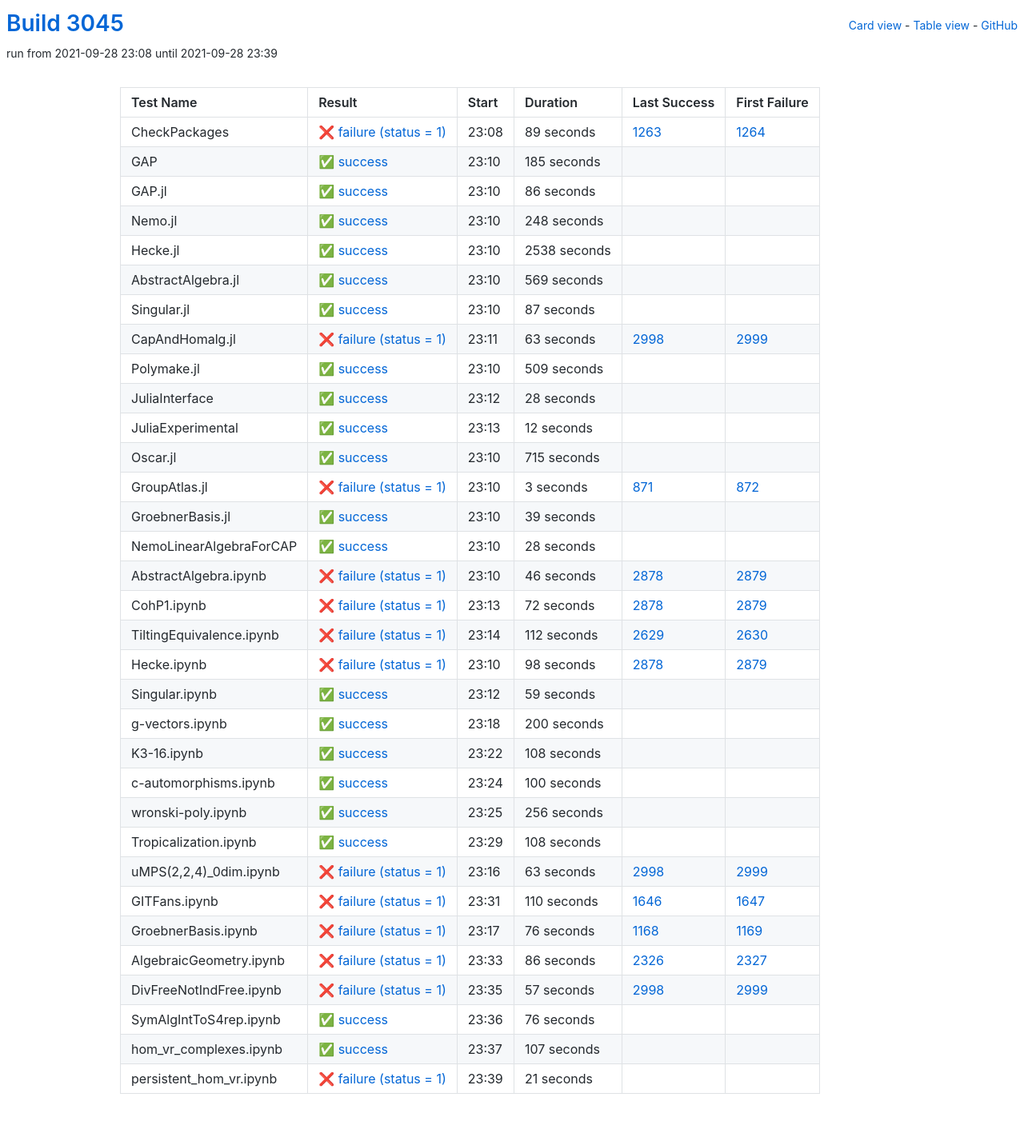
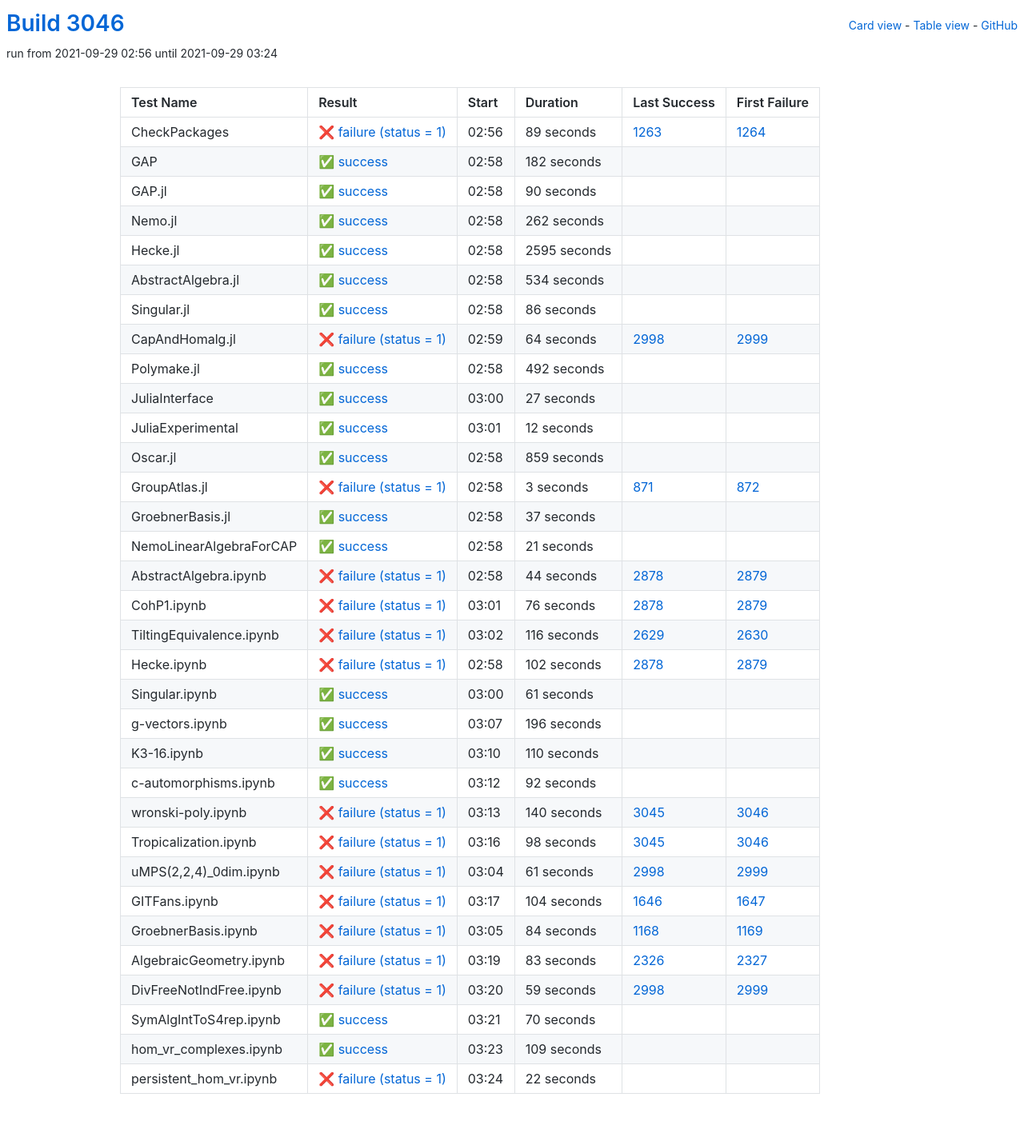
Before and after one commit to oscar-system/oscar-ci-status-stable, a Jekyll site: the page built from table.html, in a window 1280 px wide. Shown: the whole page at 80% size. Built offline with Jekyll 4.4.1, drawn with Linux system fonts in a browser that asks for light colours.

Commit message:
Build #3046

```diff
--- a/_data/ci.yml
+++ b/_data/ci.yml
@@ -1,6 +1,6 @@
 ---
-build: 3045
-build_url: https://oscarci.mathematik.uni-kl.de/job/oscar-stable/3045/
+build: 3046
+build_url: https://oscarci.mathematik.uni-kl.de/job/oscar-stable/3046/
 job: oscar-stable
 organization: oscar-system
 repo: oscar-ci-status-stable
@@ -8,8 +8,8 @@ repourl: https://github.com/oscar-system/oscar-ci-status-stable
 tests:
 - name: CheckPackages
   id: checkpackages
-  log: https://oscarci.mathematik.uni-kl.de/job/oscar-stable/3045/artifact/logs/build-3045/CheckPackages.log
-  start: 2021-09-28 23:08
+  log: https://oscarci.mathematik.uni-kl.de/job/oscar-stable/3046/artifact/logs/build-3046/CheckPackages.log
+  start: 2021-09-29 02:56
   success: false
   exitcode: 1
   status: failure
@@ -20,20 +20,68 @@ tests:
   first_failure_url: https://oscarci.mathematik.uni-kl.de/job/oscar-stable/1264/
 - name: GAP
   id: gap
-  log: https://oscarci.mathematik.uni-kl.de/job/oscar-stable/3045/artifact/logs/build-3045/GAP.log
-  start: 2021-09-28 23:10
+  log: https://oscarci.mathematik.uni-kl.de/job/oscar-stable/3046/artifact/logs/build-3046/GAP.log
+  start: 2021-09-29 02:58
   success: true
   exitcode: 0
   status: success
-  duration: 185
+  duration: 182
   last_success: false
   last_success_url:
   first_failure: false
   first_failure_url:
 - name: GAP.jl
   id: gap-jl
-  log: https://oscarci.mathematik.uni-kl.de/job/oscar-stable/3045/artifact/logs/build-3045/GAP.jl.log
-  start: 2021-09-28 23:10
+  log: https://oscarci.mathematik.uni-kl.de/job/oscar-stable/3046/artifact/logs/build-3046/GAP.jl.log
+  start: 2021-09-29 02:58
+  success: true
+  exitcode: 0
+  status: success
+  duration: 90
+  last_success: false
+  last_success_url:
+  first_failure: false
+  first_failure_url:
+- name: Nemo.jl
+  id: nemo-jl
+  log: https://oscarci.mathematik.uni-kl.de/job/oscar-stable/3046/artifact/logs/build-3046/Nemo.jl.log
+  start: 2021-09-29 02:58
+  success: true
+  exitcode: 0
+  status: success
+  duration: 262
+  last_success: false
+  last_success_url:
+  first_failure: false
+  first_failure_url:
+- name: Hecke.jl
+  id: hecke-jl
+  log: https://oscarci.mathematik.uni-kl.de/job/oscar-stable/3046/artifact/logs/build-3046/Hecke.jl.log
+  start: 2021-09-29 02:58
+  success: true
+  exitcode: 0
+  status: success
+  duration: 2595
+  last_success: false
+  last_success_url:
+  first_failure: false
+  first_failure_url:
+- name: AbstractAlgebra.jl
+  id: abstractalgebra-jl
+  log: https://oscarci.mathematik.uni-kl.de/job/oscar-stable/3046/artifact/logs/build-3046/AbstractAlgebra.jl.log
+  start: 2021-09-29 02:58
+  success: true
+  exitcode: 0
+  status: success
+  duration: 534
+  last_success: false
+  last_success_url:
+  first_failure: false
+  first_failure_url:
+- name: Singular.jl
+  id: singular-jl
+  log: https://oscarci.mathematik.uni-kl.de/job/oscar-stable/3046/artifact/logs/build-3046/Singular.jl.log
+  start: 2021-09-29 02:58
   success: true
   exitcode: 0
   status: success
@@ -42,94 +90,46 @@ tests:
   last_success_url:
   first_failure: false
   first_failure_url:
-- name: Nemo.jl
-  id: nemo-jl
-  log: https://oscarci.mathematik.uni-kl.de/job/oscar-stable/3045/artifact/logs/build-3045/Nemo.jl.log
-  start: 2021-09-28 23:10
-  success: true
-  exitcode: 0
-  status: success
-  duration: 248
-  last_success: false
-  last_success_url:
-  first_failure: false
-  first_failure_url:
-- name: Hecke.jl
-  id: hecke-jl
-  log: https://oscarci.mathematik.uni-kl.de/job/oscar-stable/3045/artifact/logs/build-3045/Hecke.jl.log
-  start: 2021-09-28 23:10
-  success: true
-  exitcode: 0
-  status: success
-  duration: 2538
-  last_success: false
-  last_success_url:
-  first_failure: false
-  first_failure_url:
-- name: AbstractAlgebra.jl
-  id: abstractalgebra-jl
-  log: https://oscarci.mathematik.uni-kl.de/job/oscar-stable/3045/artifact/logs/build-3045/AbstractAlgebra.jl.log
-  start: 2021-09-28 23:10
-  success: true
-  exitcode: 0
-  status: success
-  duration: 569
-  last_success: false
-  last_success_url:
-  first_failure: false
-  first_failure_url:
-- name: Singular.jl
-  id: singular-jl
-  log: https://oscarci.mathematik.uni-kl.de/job/oscar-stable/3045/artifact/logs/build-3045/Singular.jl.log
-  start: 2021-09-28 23:10
-  success: true
-  exitcode: 0
-  status: success
-  duration: 87
-  last_success: false
-  last_success_url:
-  first_failure: false
-  first_failure_url:
 - name: CapAndHomalg.jl
   id: capandhomalg-jl
-  log: https://oscarci.mathematik.uni-kl.de/job/oscar-stable/3045/artifact/logs/build-3045/CapAndHomalg.jl.log
-  start: 2021-09-28 23:11
+  log: https://oscarci.mathematik.uni-kl.de/job/oscar-stable/3046/artifact/logs/build-3046/CapAndHomalg.jl.log
+  start: 2021-09-29 02:59
   success: false
   exitcode: 1
   status: failure
-  duration: 63
+  duration: 64
   last_success: 2998
   last_success_url: https://oscarci.mathematik.uni-kl.de/job/oscar-stable/2998/
   first_failure: 2999
   first_failure_url: https://oscarci.mathematik.uni-kl.de/job/oscar-stable/2999/
 - name: Polymake.jl
   id: polymake-jl
-  log: https://oscarci.mathematik.uni-kl.de/job/oscar-stable/3045/artifact/logs/build-3045/Polymake.jl.log
-  start: 2021-09-28 23:10
+  log: https://oscarci.mathematik.uni-kl.de/job/oscar-stable/3046/artifact/logs/build-3046/Polymake.jl.log
+  start: 2021-09-29 02:58
   success: true
   exitcode: 0
   status: success
-  duration: 509
+  duration: 492
   last_success: false
   last_success_url:
   first_failure: false
   first_failure_url:
 - name: JuliaInterface
   id: juliainterface
-  log: https://oscarci.mathematik.uni-kl.de/job/oscar-stable/3045/artifact/logs/build-3045/JuliaInterface.log
-  start: 2021-09-28 23:12
+  log: https://oscarci.mathematik.uni-kl.de/job/oscar-stable/3046/artifact/logs/build-3046/JuliaInterface.log
+  start: 2021-09-29 03:00
   success: true
   exitcode: 0
   status: success
-  duration: 28
+  duration: 27
   last_success: false
   last_success_url:
   first_failure: false
   first_failure_url:
 - name: JuliaExperimental
   id: juliaexperimental
-  log: https://oscarci.mathematik.uni-kl.de/job/oscar-stable/3045/artifact/logs/build-3045/JuliaExperimental.log
-  start: 2021-09-28 23:13
+  log: https://oscarci.mathematik.uni-kl.de/job/oscar-stable/3046/artifact/logs/build-3046/JuliaExperimental.log
+  start: 2021-09-29 03:01
   success: true
   exitcode: 0
   status: success
@@ -140,20 +140,20 @@ tests:
   first_failure_url:
 - name: Oscar.jl
   id: oscar-jl
-  log: https://oscarci.mathematik.uni-kl.de/job/oscar-stable/3045/artifact/logs/build-3045/Oscar.jl.log
-  start: 2021-09-28 23:10
+  log: https://oscarci.mathematik.uni-kl.de/job/oscar-stable/3046/artifact/logs/build-3046/Oscar.jl.log
+  start: 2021-09-29 02:58
   success: true
   exitcode: 0
   status: success
-  duration: 715
+  duration: 859
   last_success: false
   last_success_url:
   first_failure: false
   first_failure_url:
 - name: GroupAtlas.jl
   id: groupatlas-jl
-  log: https://oscarci.mathematik.uni-kl.de/job/oscar-stable/3045/artifact/logs/build-3045/GroupAtlas.jl.log
-  start: 2021-09-28 23:10
+  log: https://oscarci.mathematik.uni-kl.de/job/oscar-stable/3046/artifact/logs/build-3046/GroupAtlas.jl.log
+  start: 2021-09-29 02:58
   success: false
   exitcode: 1
   status: failure
@@ -164,240 +164,240 @@ tests:
   first_failure_url: https://oscarci.mathematik.uni-kl.de/job/oscar-stable/872/
 - name: GroebnerBasis.jl
   id: groebnerbasis-jl
-  log: https://oscarci.mathematik.uni-kl.de/job/oscar-stable/3045/artifact/logs/build-3045/GroebnerBasis.jl.log
-  start: 2021-09-28 23:10
+  log: https://oscarci.mathematik.uni-kl.de/job/oscar-stable/3046/artifact/logs/build-3046/GroebnerBasis.jl.log
+  start: 2021-09-29 02:58
   success: true
   exitcode: 0
   status: success
-  duration: 39
+  duration: 37
   last_success: false
   last_success_url:
   first_failure: false
   first_failure_url:
 - name: NemoLinearAlgebraForCAP
   id: nemolinearalgebraforcap
-  log: https://oscarci.mathematik.uni-kl.de/job/oscar-stable/3045/artifact/logs/build-3045/NemoLinearAlgebraForCAP.log
-  start: 2021-09-28 23:10
+  log: https://oscarci.mathematik.uni-kl.de/job/oscar-stable/3046/artifact/logs/build-3046/NemoLinearAlgebraForCAP.log
+  start: 2021-09-29 02:58
   success: true
   exitcode: 0
   status: success
-  duration: 28
+  duration: 21
   last_success: false
   last_success_url:
   first_failure: false
   first_failure_url:
 - name: AbstractAlgebra.ipynb
   id: abstractalgebra-ipynb
-  log: https://oscarci.mathematik.uni-kl.de/job/oscar-stable/3045/artifact/logs/build-3045/AbstractAlgebra.ipynb.log
-  start: 2021-09-28 23:10
+  log: https://oscarci.mathematik.uni-kl.de/job/oscar-stable/3046/artifact/logs/build-3046/AbstractAlgebra.ipynb.log
+  start: 2021-09-29 02:58
   success: false
   exitcode: 1
   status: failure
-  duration: 46
+  duration: 44
   last_success: 2878
   last_success_url: https://oscarci.mathematik.uni-kl.de/job/oscar-stable/2878/
   first_failure: 2879
   first_failure_url: https://oscarci.mathematik.uni-kl.de/job/oscar-stable/2879/
 - name: CohP1.ipynb
   id: cohp1-ipynb
-  log: https://oscarci.mathematik.uni-kl.de/job/oscar-stable/3045/artifact/logs/build-3045/CohP1.ipynb.log
-  start: 2021-09-28 23:13
+  log: https://oscarci.mathematik.uni-kl.de/job/oscar-stable/3046/artifact/logs/build-3046/CohP1.ipynb.log
+  start: 2021-09-29 03:01
   success: false
   exitcode: 1
   status: failure
-  duration: 72
+  duration: 76
   last_success: 2878
   last_success_url: https://oscarci.mathematik.uni-kl.de/job/oscar-stable/2878/
   first_failure: 2879
   first_failure_url: https://oscarci.mathematik.uni-kl.de/job/oscar-stable/2879/
 - name: TiltingEquivalence.ipynb
   id: tiltingequivalence-ipynb
-  log: https://oscarci.mathematik.uni-kl.de/job/oscar-stable/3045/artifact/logs/build-3045/TiltingEquivalence.ipynb.log
-  start: 2021-09-28 23:14
+  log: https://oscarci.mathematik.uni-kl.de/job/oscar-stable/3046/artifact/logs/build-3046/TiltingEquivalence.ipynb.log
+  start: 2021-09-29 03:02
   success: false
   exitcode: 1
   status: failure
-  duration: 112
+  duration: 116
   last_success: 2629
   last_success_url: https://oscarci.mathematik.uni-kl.de/job/oscar-stable/2629/
   first_failure: 2630
   first_failure_url: https://oscarci.mathematik.uni-kl.de/job/oscar-stable/2630/
 - name: Hecke.ipynb
   id: hecke-ipynb
-  log: https://oscarci.mathematik.uni-kl.de/job/oscar-stable/3045/artifact/logs/build-3045/Hecke.ipynb.log
-  start: 2021-09-28 23:10
+  log: https://oscarci.mathematik.uni-kl.de/job/oscar-stable/3046/artifact/logs/build-3046/Hecke.ipynb.log
+  start: 2021-09-29 02:58
   success: false
   exitcode: 1
   status: failure
-  duration: 98
+  duration: 102
   last_success: 2878
   last_success_url: https://oscarci.mathematik.uni-kl.de/job/oscar-stable/2878/
   first_failure: 2879
   first_failure_url: https://oscarci.mathematik.uni-kl.de/job/oscar-stable/2879/
 - name: Singular.ipynb
   id: singular-ipynb
-  log: https://oscarci.mathematik.uni-kl.de/job/oscar-stable/3045/artifact/logs/build-3045/Singular.ipynb.log
-  start: 2021-09-28 23:12
+  log: https://oscarci.mathematik.uni-kl.de/job/oscar-stable/3046/artifact/logs/build-3046/Singular.ipynb.log
+  start: 2021-09-29 03:00
   success: true
   exitcode: 0
   status: success
-  duration: 59
+  duration: 61
   last_success: false
   last_success_url:
   first_failure: false
   first_failure_url:
 - name: g-vectors.ipynb
   id: g-vectors-ipynb
-  log: https://oscarci.mathematik.uni-kl.de/job/oscar-stable/3045/artifact/logs/build-3045/g-vectors.ipynb.log
-  start: 2021-09-28 23:18
+  log: https://oscarci.mathematik.uni-kl.de/job/oscar-stable/3046/artifact/logs/build-3046/g-vectors.ipynb.log
+  start: 2021-09-29 03:07
   success: true
   exitcode: 0
   status: success
-  duration: 200
+  duration: 196
   last_success: false
   last_success_url:
   first_failure: false
   first_failure_url:
 - name: K3-16.ipynb
   id: k3-16-ipynb
-  log: https://oscarci.mathematik.uni-kl.de/job/oscar-stable/3045/artifact/logs/build-3045/K3-16.ipynb.log
-  start: 2021-09-28 23:22
+  log: https://oscarci.mathematik.uni-kl.de/job/oscar-stable/3046/artifact/logs/build-3046/K3-16.ipynb.log
+  start: 2021-09-29 03:10
   success: true
   exitcode: 0
   status: success
-  duration: 108
+  duration: 110
   last_success: false
   last_success_url:
   first_failure: false
   first_failure_url:
 - name: c-automorphisms.ipynb
   id: c-automorphisms-ipynb
-  log: https://oscarci.mathematik.uni-kl.de/job/oscar-stable/3045/artifact/logs/build-3045/c-automorphisms.ipynb.log
-  start: 2021-09-28 23:24
+  log: https://oscarci.mathematik.uni-kl.de/job/oscar-stable/3046/artifact/logs/build-3046/c-automorphisms.ipynb.log
+  start: 2021-09-29 03:12
   success: true
   exitcode: 0
   status: success
-  duration: 100
+  duration: 92
   last_success: false
   last_success_url:
   first_failure: false
   first_failure_url:
 - name: wronski-poly.ipynb
   id: wronski-poly-ipynb
-  log: https://oscarci.mathematik.uni-kl.de/job/oscar-stable/3045/artifact/logs/build-3045/wronski-poly.ipynb.log
-  start: 2021-09-28 23:25
-  success: true
-  exitcode: 0
-  status: success
-  duration: 256
-  last_success: false
-  last_success_url:
-  first_failure: false
-  first_failure_url:
-- name: Tropicalization.ipynb
-  id: tropicalization-ipynb
-  log: https://oscarci.mathematik.uni-kl.de/job/oscar-stable/3045/artifact/logs/build-3045/Tropicalization.ipynb.log
-  start: 2021-09-28 23:29
-  success: true
-  exitcode: 0
-  status: success
-  duration: 108
-  last_success: false
-  last_success_url:
-  first_failure: false
-  first_failure_url:
-- name: uMPS(2,2,4)_0dim.ipynb
-  id: umps-2-2-4-0dim-ipynb
-  log: https://oscarci.mathematik.uni-kl.de/job/oscar-stable/3045/artifact/logs/build-3045/uMPS-2-2-4-_0dim.ipynb.log
-  start: 2021-09-28 23:16
+  log: https://oscarci.mathematik.uni-kl.de/job/oscar-stable/3046/artifact/logs/build-3046/wronski-poly.ipynb.log
+  start: 2021-09-29 03:13
   success: false
   exitcode: 1
   status: failure
-  duration: 63
+  duration: 140
+  last_success: 3045
+  last_success_url: https://oscarci.mathematik.uni-kl.de/job/oscar-stable/3045/
+  first_failure: 3046
+  first_failure_url: https://oscarci.mathematik.uni-kl.de/job/oscar-stable/3046/
+- name: Tropicalization.ipynb
+  id: tropicalization-ipynb
+  log: https://oscarci.mathematik.uni-kl.de/job/oscar-stable/3046/artifact/logs/build-3046/Tropicalization.ipynb.log
+  start: 2021-09-29 03:16
+  success: false
+  exitcode: 1
+  status: failure
+  duration: 98
+  last_success: 3045
+  last_success_url: https://oscarci.mathematik.uni-kl.de/job/oscar-stable/3045/
+  first_failure: 3046
+  first_failure_url: https://oscarci.mathematik.uni-kl.de/job/oscar-stable/3046/
+- name: uMPS(2,2,4)_0dim.ipynb
+  id: umps-2-2-4-0dim-ipynb
+  log: https://oscarci.mathematik.uni-kl.de/job/oscar-stable/3046/artifact/logs/build-3046/uMPS-2-2-4-_0dim.ipynb.log
+  start: 2021-09-29 03:04
+  success: false
+  exitcode: 1
+  status: failure
+  duration: 61
   last_success: 2998
   last_success_url: https://oscarci.mathematik.uni-kl.de/job/oscar-stable/2998/
   first_failure: 2999
   first_failure_url: https://oscarci.mathematik.uni-kl.de/job/oscar-stable/2999/
 - name: GITFans.ipynb
   id: gitfans-ipynb
-  log: https://oscarci.mathematik.uni-kl.de/job/oscar-stable/3045/artifact/logs/build-3045/GITFans.ipynb.log
-  start: 2021-09-28 23:31
+  log: https://oscarci.mathematik.uni-kl.de/job/oscar-stable/3046/artifact/logs/build-3046/GITFans.ipynb.log
+  start: 2021-09-29 03:17
   success: false
   exitcode: 1
   status: failure
-  duration: 110
+  duration: 104
   last_success: 1646
   last_success_url: https://oscarci.mathematik.uni-kl.de/job/oscar-stable/1646/
   first_failure: 1647
   first_failure_url: https://oscarci.mathematik.uni-kl.de/job/oscar-stable/1647/
 - name: GroebnerBasis.ipynb
   id: groebnerbasis-ipynb
-  log: https://oscarci.mathematik.uni-kl.de/job/oscar-stable/3045/artifact/logs/build-3045/GroebnerBasis.ipynb.log
-  start: 2021-09-28 23:17
+  log: https://oscarci.mathematik.uni-kl.de/job/oscar-stable/3046/artifact/logs/build-3046/GroebnerBasis.ipynb.log
+  start: 2021-09-29 03:05
   success: false
   exitcode: 1
   status: failure
-  duration: 76
+  duration: 84
   last_success: 1168
   last_success_url: https://oscarci.mathematik.uni-kl.de/job/oscar-stable/1168/
   first_failure: 1169
   first_failure_url: https://oscarci.mathematik.uni-kl.de/job/oscar-stable/1169/
 - name: AlgebraicGeometry.ipynb
   id: algebraicgeometry-ipynb
-  log: https://oscarci.mathematik.uni-kl.de/job/oscar-stable/3045/artifact/logs/build-3045/AlgebraicGeometry.ipynb.log
-  start: 2021-09-28 23:33
+  log: https://oscarci.mathematik.uni-kl.de/job/oscar-stable/3046/artifact/logs/build-3046/AlgebraicGeometry.ipynb.log
+  start: 2021-09-29 03:19
   success: false
   exitcode: 1
   status: failure
-  duration: 86
+  duration: 83
   last_success: 2326
   last_success_url: https://oscarci.mathematik.uni-kl.de/job/oscar-stable/2326/
   first_failure: 2327
   first_failure_url: https://oscarci.mathematik.uni-kl.de/job/oscar-stable/2327/
 - name: DivFreeNotIndFree.ipynb
   id: divfreenotindfree-ipynb
-  log: https://oscarci.mathematik.uni-kl.de/job/oscar-stable/3045/artifact/logs/build-3045/DivFreeNotIndFree.ipynb.log
-  start: 2021-09-28 23:35
+  log: https://oscarci.mathematik.uni-kl.de/job/oscar-stable/3046/artifact/logs/build-3046/DivFreeNotIndFree.ipynb.log
+  start: 2021-09-29 03:20
   success: false
   exitcode: 1
   status: failure
-  duration: 57
+  duration: 59
   last_success: 2998
   last_success_url: https://oscarci.mathematik.uni-kl.de/job/oscar-stable/2998/
   first_failure: 2999
   first_failure_url: https://oscarci.mathematik.uni-kl.de/job/oscar-stable/2999/
 - name: SymAlgIntToS4rep.ipynb
   id: symalginttos4rep-ipynb
-  log: https://oscarci.mathematik.uni-kl.de/job/oscar-stable/3045/artifact/logs/build-3045/SymAlgIntToS4rep.ipynb.log
-  start: 2021-09-28 23:36
+  log: https://oscarci.mathematik.uni-kl.de/job/oscar-stable/3046/artifact/logs/build-3046/SymAlgIntToS4rep.ipynb.log
+  start: 2021-09-29 03:21
   success: true
   exitcode: 0
   status: success
-  duration: 76
+  duration: 70
   last_success: false
   last_success_url:
   first_failure: false
   first_failure_url:
 - name: hom_vr_complexes.ipynb
   id: hom-vr-complexes-ipynb
-  log: https://oscarci.mathematik.uni-kl.de/job/oscar-stable/3045/artifact/logs/build-3045/hom_vr_complexes.ipynb.log
-  start: 2021-09-28 23:37
+  log: https://oscarci.mathematik.uni-kl.de/job/oscar-stable/3046/artifact/logs/build-3046/hom_vr_complexes.ipynb.log
+  start: 2021-09-29 03:23
   success: true
   exitcode: 0
   status: success
-  duration: 107
+  duration: 109
   last_success: false
   last_success_url:
   first_failure: false
   first_failure_url:
 - name: persistent_hom_vr.ipynb
   id: persistent-hom-vr-ipynb
-  log: https://oscarci.mathematik.uni-kl.de/job/oscar-stable/3045/artifact/logs/build-3045/persistent_hom_vr.ipynb.log
-  start: 2021-09-28 23:39
+  log: https://oscarci.mathematik.uni-kl.de/job/oscar-stable/3046/artifact/logs/build-3046/persistent_hom_vr.ipynb.log
+  start: 2021-09-29 03:24
   success: false
   exitcode: 1
   status: failure
-  duration: 21
+  duration: 22
   last_success: false
   last_success_url:
   first_failure: false
```
Also changed, not shown: README.md.
